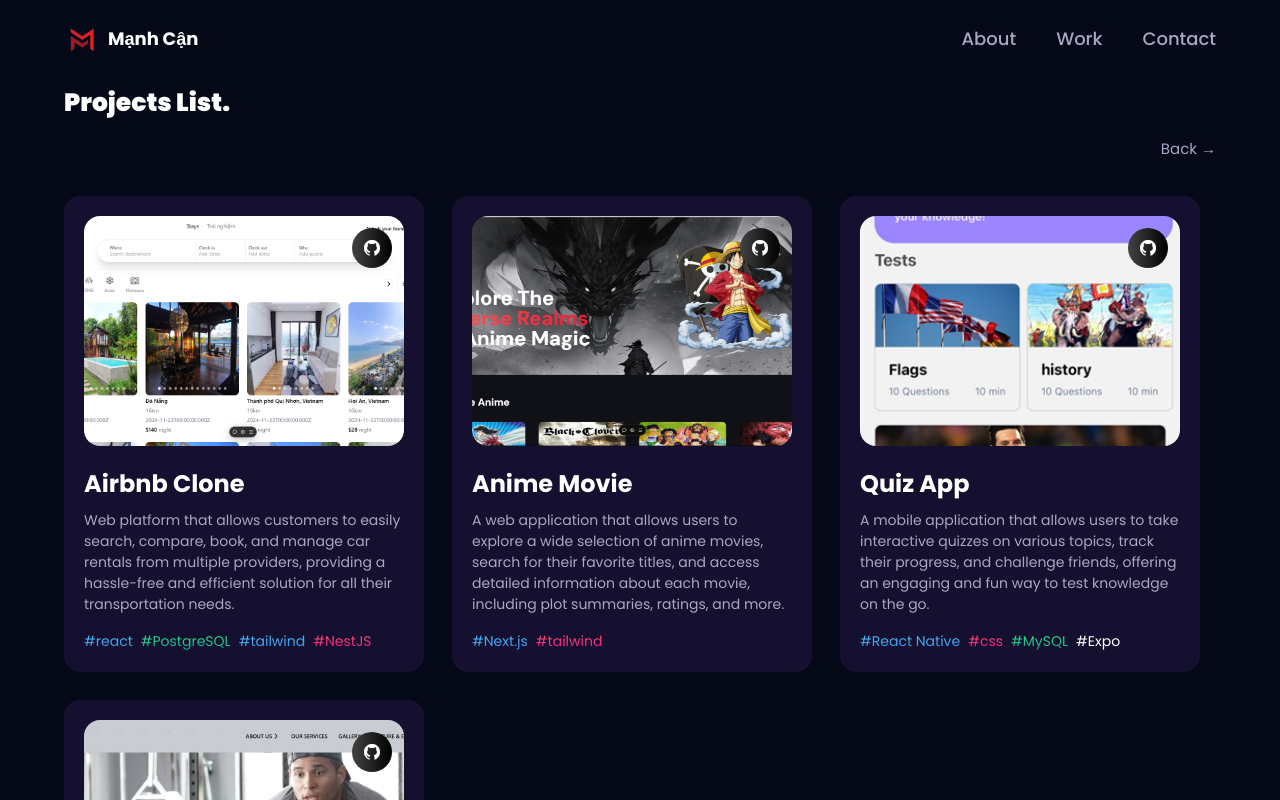
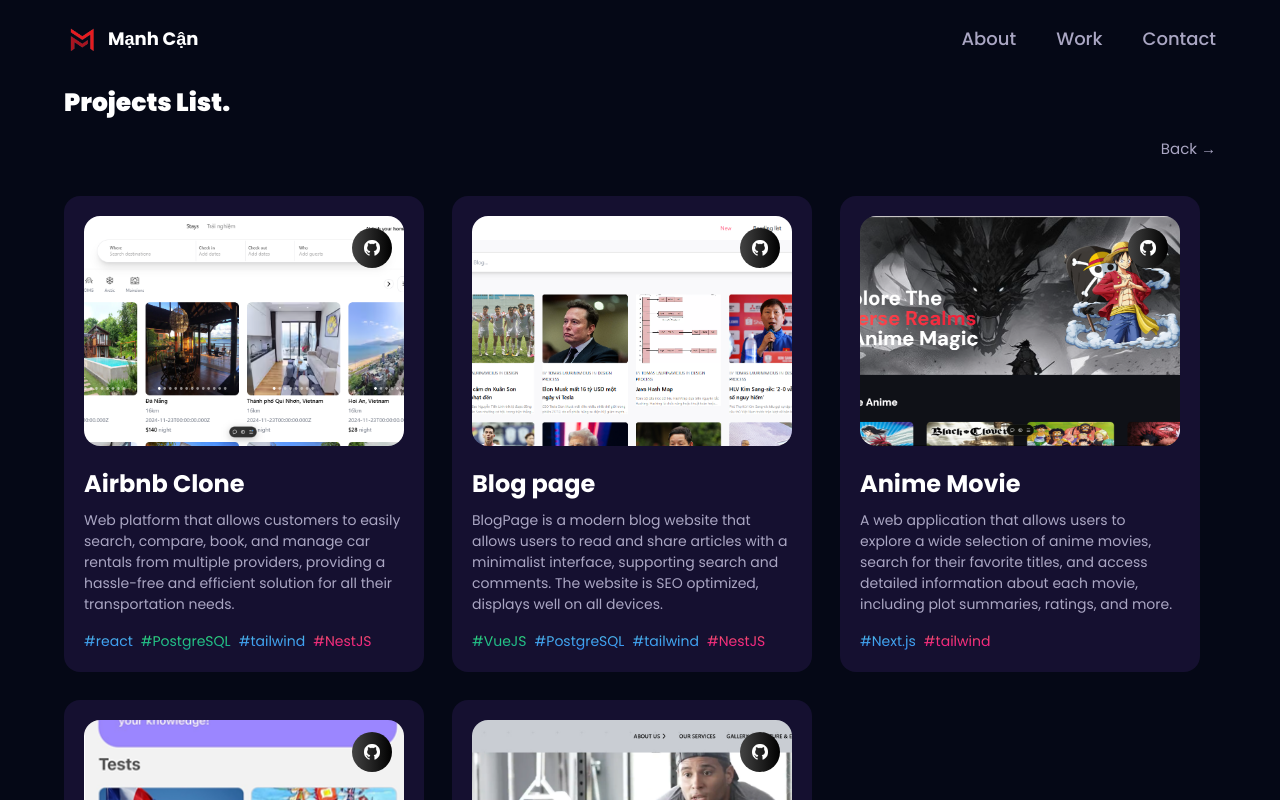
Before and after one commit to vanmanh23/manh-portpolio, a React (Vite) app: page /all-projects in a window 1280 px wide. Shown: the top 800 px of the page. Built offline with nearby package versions, Linux system fonts and the light colour scheme.

Commit message:
update version

```diff
--- a/src/assets/index.js
+++ b/src/assets/index.js
@@ -36,6 +36,7 @@
 import nestjs from "./tech/nestjs.png";
 import quizapp from "./quizapp.png";
 import fitgym from "./tech/fitgym.png";
+import blogpage from "./blogpage.png";
 
 export {
   quiz,
@@ -72,5 +73,6 @@
   nextjs,
   nestjs,
   quizapp,
-  fitgym
+  fitgym,
+  blogpage
 };
--- a/src/components/index.js
+++ b/src/components/index.js
@@ -7,6 +7,7 @@
 import Works from "./Works";
 import Contact from "./Contact";
 import CanvasLoader from "./Loader";
+
 
 export {
   Hero,
--- a/src/constants/index.js
+++ b/src/constants/index.js
@@ -29,7 +29,8 @@
   airbnbIcon,
   quiz,
   quizapp,
-  fitgym
+  fitgym,
+  blogpage
 } from "../assets";
 
 export const navLinks = [
@@ -223,6 +224,32 @@
     link: "https://airbnbapp-web.vercel.app/",
   },
   {
+    name: "Blog page",
+    description:
+      "BlogPage is a modern blog website that allows users to read and share articles with a minimalist interface, supporting search and comments. The website is SEO optimized, displays well on all devices.",
+    tags: [
+      {
+        name: "VueJS",
+        color: "green-text-gradient",
+      },
+      {
+        name: "PostgreSQL",
+        color: "blue-text-gradient",
+      },
+      {
+        name: "tailwind",
+        color: "blue-text-gradient",
+      },
+      {
+        name: "NestJS",
+        color: "pink-text-gradient",
+      },
+    ],
+    image: blogpage,
+    source_code_link: "https://github.com/vanmanh23/blog-page",
+    link: "https://blog-page-ashy-two.vercel.app/",
+  },
+  {
     name: "Anime Movie",
     description:
       "A web application that allows users to explore a wide selection of anime movies, search for their favorite titles, and access detailed information about each movie, including plot summaries, ratings, and more.",
```
Also changed, not shown: src/assets/blogpage.png (added).
